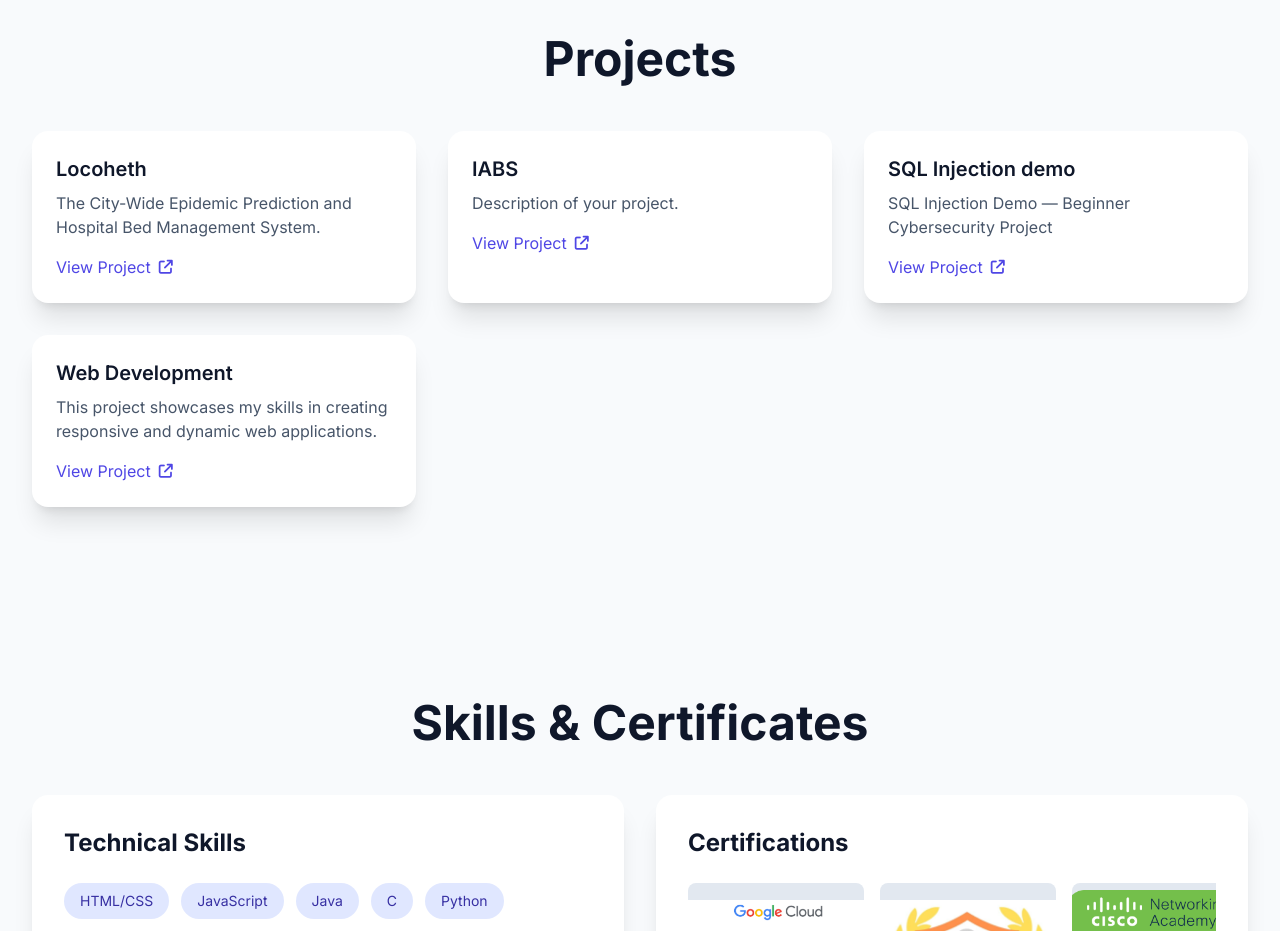
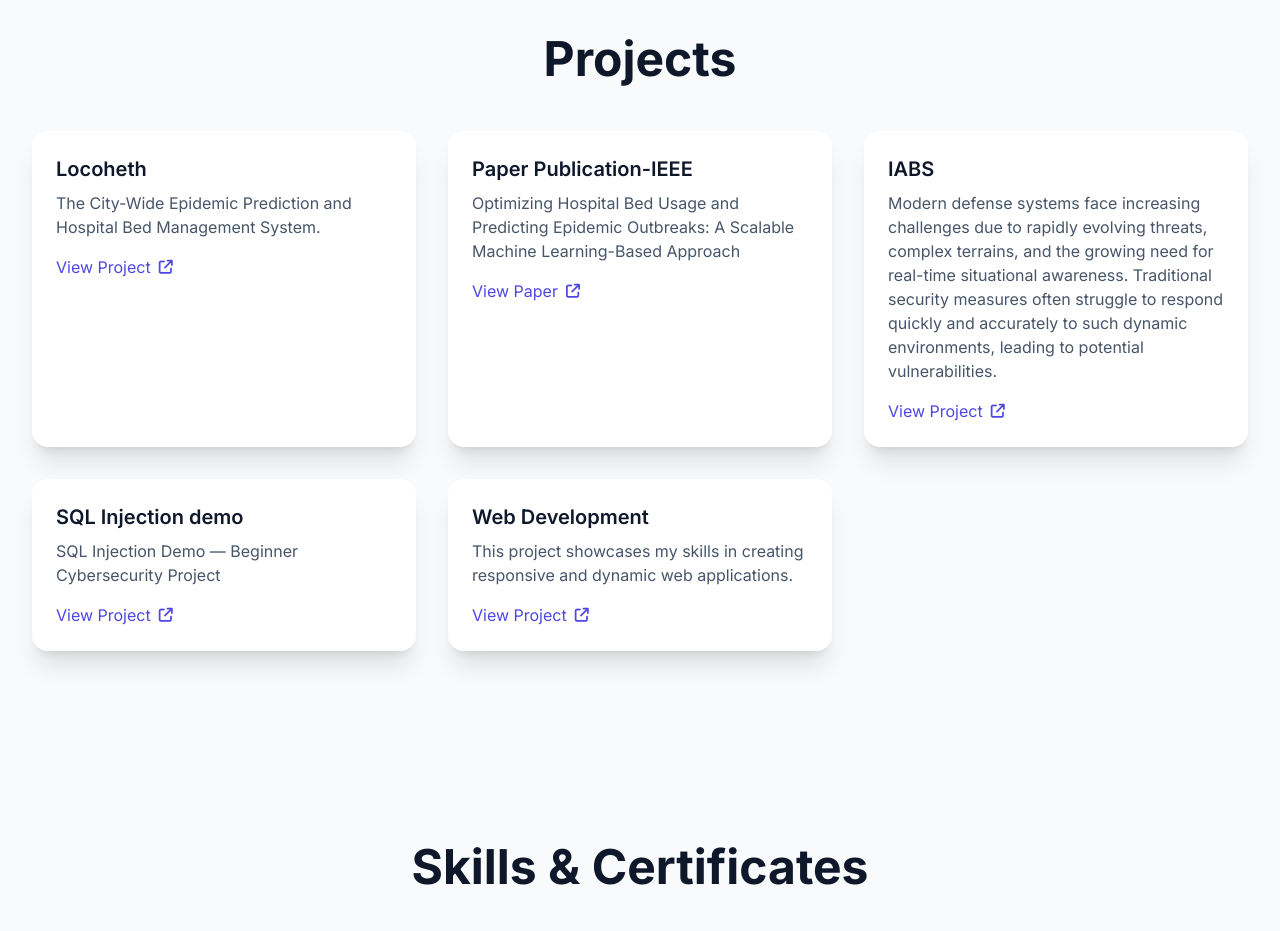
Before and after one commit to BharathCSEIOT/portfolio, a plain HTML site: page index.html in a window 1280 px wide. Shown: the part 1860-2791 px from the top of the page. Drawn offline with nearby package versions, Linux system fonts and the light colour scheme.

Commit message:
Update index.html

```diff
--- a/index.html
+++ b/index.html
@@ -115,7 +115,18 @@
                         </a>
                     </div>
                 </div>
-
+                <div class="bg-white rounded-2xl shadow-xl overflow-hidden group hover:shadow-2xl transition-shadow duration-300">
+                    <div class="p-6">
+                        <h3 class="text-xl font-semibold text-slate-900 mb-2">Paper Publication-IEEE</h3>
+                        <p class="text-slate-600 mb-4">
+                            Optimizing Hospital Bed Usage and Predicting Epidemic Outbreaks: A Scalable Machine Learning-Based Approach
+                        </p>
+                        <a href="https://ieeexplore.ieee.org/document/11346438" target="_blank" class="text-indigo-600 font-medium hover:underline flex items-center gap-2">
+                            View Paper
+                            <i class="fa-solid fa-arrow-up-right-from-square text-sm"></i>
+                        </a>
+                    </div>
+                </div>
 
 
                 <!-- Project Card 2: Project 2 -->
@@ -123,7 +134,9 @@
                     <div class="p-6">
                         <h3 class="text-xl font-semibold text-slate-900 mb-2"> IABS </h3>
                         <p class="text-slate-600 mb-4">
-                            Description of your project.
+                           Modern defense systems face increasing challenges due to rapidly evolving threats, complex terrains, and the growing need for
+                           real-time situational awareness. Traditional security measures often struggle to respond quickly and accurately to such dynamic
+                           environments, leading to potential vulnerabilities.
                         </p>
                         <a href="https://github.com/BharathCSEIOT/INTELLIGENT-AUTONOMOUS-BASE-SECURITY.git" target="_blank" class="text-indigo-600 font-medium hover:underline flex items-center gap-2">
                             View Project
```
